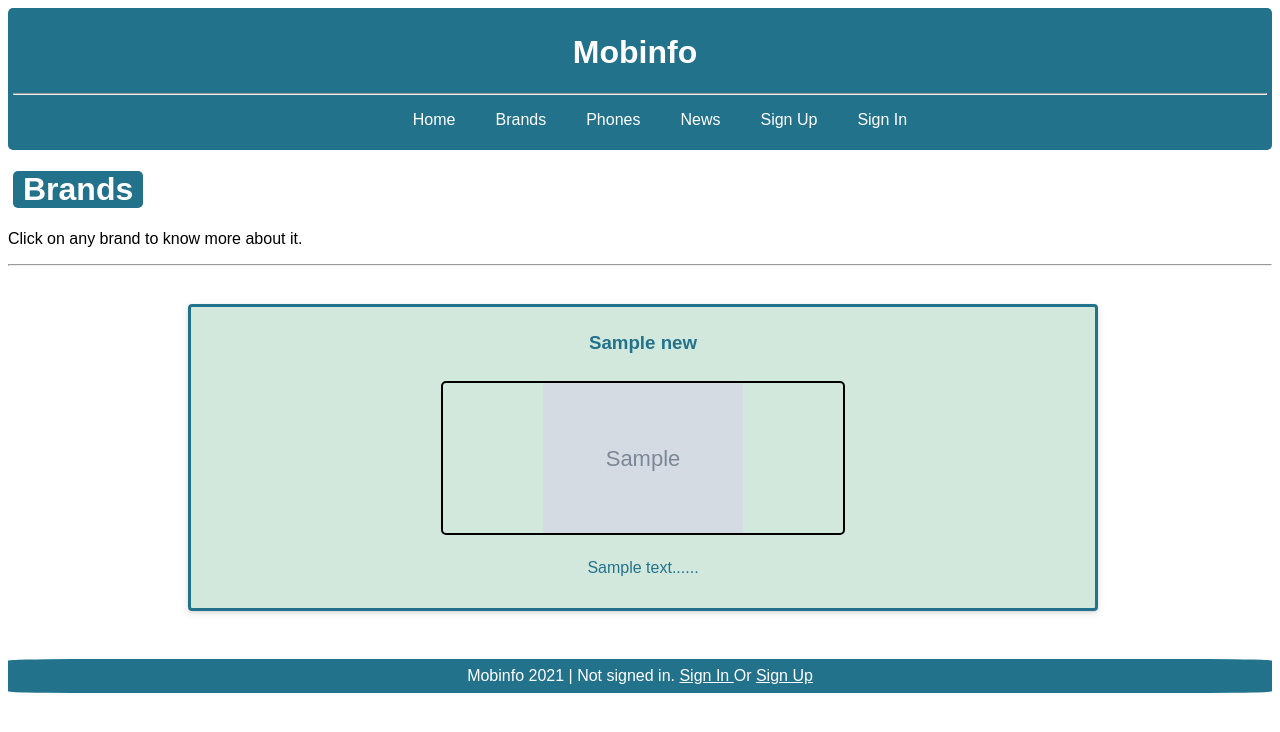
After one commit to Mobinfo-devs/mobinfo-web, a Flask app: page /news in a window 1280 px wide. The commit adds this page. Shown: the top 732 px of the page. Run offline with Flask 2, Linux system fonts and the light colour scheme; tables that the repository leaves empty or names only in its code hold one stand-in row (values such as "Sample post"); grey boxes marked "Sample" are stand-in pictures.

Commit message:
started with news feature

```diff
--- a/app.py
+++ b/app.py
@@ -864,6 +864,21 @@ def review_add(brand_phone_id):
         return redirect(f"/phones/{brand_phone_id}")
 
 
+@app.route("/news")
+def all_news():
+    db.execute("""
+    SELECT heading, image_url, CONCAT(SUBSTRING(news_text, 1, 500), ".....") AS news_text
+    FROM news;""")
+    db_result = db.fetchall()
+    news = []
+    for row in db_result:
+        news.append({
+            "heading": row[0],
+            "image_url": row[1],
+            "news_text": row[2]
+        })
+    return render_template("all_news.html", news=news)
+
 
 @app.route("/delete-review", methods=["POST"])
 def delete_review():
--- /dev/null
+++ b/static/all_news.css
@@ -0,0 +1,63 @@
+/* @import url('https://fonts.googleapis.com/css?family=Noto+Sans&display=swap'); */
+
+
+.newscard {
+    display: flex;
+    flex-direction: column;
+    justify-content: center;
+    align-items: center;
+    /* background: #353535; */
+    border: 3px solid hsl(194, 60%, 34%);
+    background: hsla(150, 60%, 34%, 0.199);
+    /* font-size: 1rem; */
+    color:hsl(194, 60%, 34%);
+    box-shadow: rgba(3, 8, 20, 0.1) 0px 0.15rem 0.5rem, rgba(2, 8, 20, 0.1) 0px 0.075rem 0.175rem;
+    height: 100%;
+    width: 100%;
+    border-radius: 4px;
+    transition: all 500ms;
+    overflow: hidden;
+      padding-bottom: 0.5em;
+    background-size: cover;
+    background-position: center;
+    background-repeat: no-repeat;
+ }
+
+ .newscardimage
+ {
+    /* width: 100px;
+    height: 120px; */
+    /* background: white; */
+    display: flex;
+    flex-direction: column;
+    justify-content: center;
+    align-items: center;
+    /* box-shadow: 0 0  5px white; */
+    border-radius: 5px;
+    margin: 0.5em;
+    border: 2px solid black;
+ }
+
+ .newscardimage img
+ {
+    /* height: 100px; */
+    width: 50%;
+    /* height: inherit; */
+     /* border: 2px solid black; */
+     /* position: absolute; */
+     /* clip: rect(0, 00px, 100px, 0); */
+ }
+
+.newscard:hover {
+    box-shadow: rgba(2, 8, 20, 0.1) 0px 0.35em 1.175em, rgba(2, 8, 20, 0.08) 0px 0.175em 0.5em;
+    transform: translateY(-3px) scale(1.1);
+ }
+
+ .news-grid {
+    margin-right: 150px;
+    margin-left: 150px;
+    padding: 30px;
+    display: grid;
+    gap: 3rem;
+    grid-template-columns: repeat(auto-fit, minmax(600px, 1fr));
+ }
--- /dev/null
+++ b/templates/all_news.html
@@ -0,0 +1,39 @@
+{% from 'layout.html' import admin_component  %}
+
+{% extends "layout.html" %}
+
+{% block head %}
+<link rel="stylesheet" type="text/css" href="{{ url_for('static', filename='all_news.css') }}">
+{% endblock %}
+
+
+{% block body %}
+<h1 style="background-color: hsl(194, 60%, 34%);; color: white; margin-left: 5px; padding-left: 10px; padding-right: 10px; border-radius: 5px; width: min-content;"> Brands </h1>
+<p> Click on any brand to know more about it. </p>
+<hr>
+
+<section class="news-grid">
+
+   {% for article in news %}
+   <a href = "#">
+      <div class = "newscard">
+         <h3> {{ article["heading"] }} </h3>
+         <div class = newscardimage>
+            <img src = {{ article["image_url"] }} >
+         </div>
+         <p> {{ article["news_text"] }} </p>
+      </div>
+   </a>
+   {% endfor %}
+
+</section>
+
+{{
+   admin_component(type="add",
+   text='Add new brand',
+   route="/brands/add")
+}}
+
+{% endblock %}
+
+<!-- https://logos-download.com/6609-xiaomi-logo-download.html -->
--- a/templates/layout.html
+++ b/templates/layout.html
@@ -26,7 +26,7 @@
           <li> <a href="/"> Home </a> </li>
           <li> <a href="/brands"> Brands </a> </li>
           <li> <a href="/phones"> Phones </li>
-          <li> <a href="/"> News </a> </li>
+          <li> <a href="/news"> News </a> </li>
           {% if session.user_name %}
           <li> <a href="/signout"> Sign Out </a> </li>
           {% else %}
--- a/todo.txt
+++ b/todo.txt
@@ -27,10 +27,10 @@
     c) html page for specific news
         > css page too? somewhat like brand_details?
 
-! reviews
+! reviews (DONE)
     a) show reviews under phone sorted by date with rating, reviewer name, text (maybe not all reviews?)
-        >show option to delete a review (mayyyyybee edit? nah? maybe??)
-    b) add option to add review if logged in
+        >show option to delete a review (mayyyyybee edit? nah? maybe??)  (DONE)
+    b) add option to add review if logged in (DONE)
 
 ! feature of liking phones
     a) heart button...
```
Also changed, not shown: templates/news.html (added, +21 -0 lines).
